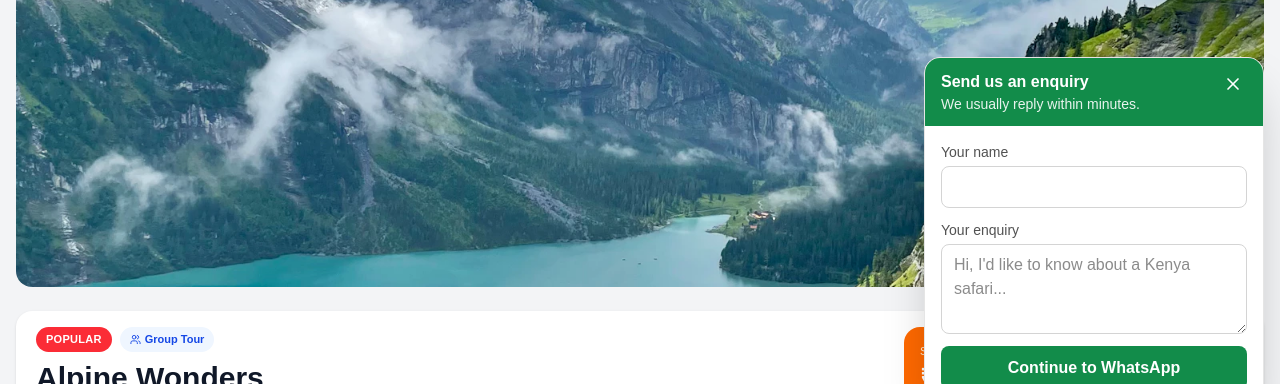
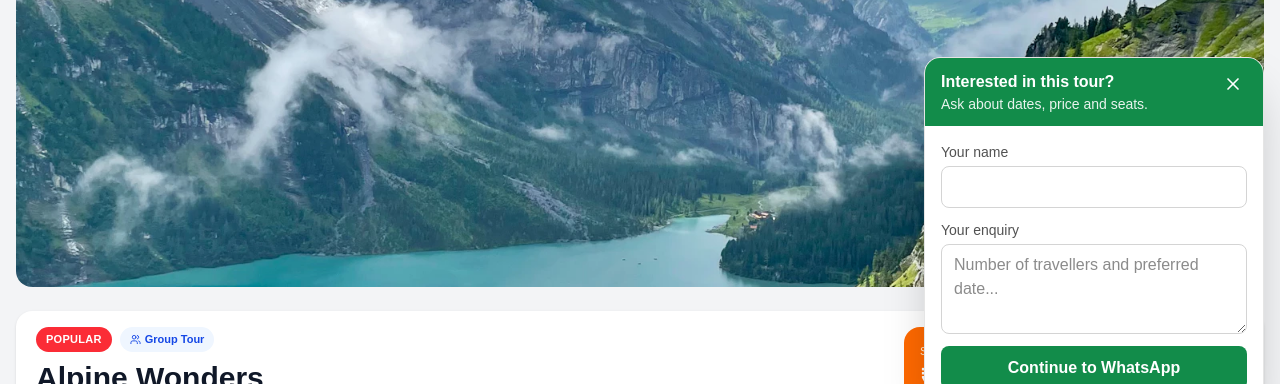
Before and after one commit to gettripgoofficial-ctrl/get-trip-go, a Next.js app: page /group-departures/alpine-wonders in a window 1280 px wide. Both pictures are taken after a click on the button "Chat on WhatsApp". Shown: the part 313-697 px from the top of the page. Built offline with nearby package versions, Linux system fonts and the light colour scheme; no server answers.

Commit message:
Customise WhatsApp popup per page

```diff
--- a/components/WhatsAppPopup.tsx
+++ b/components/WhatsAppPopup.tsx
@@ -1,26 +1,200 @@
 "use client";
 
-import { useEffect, useState, FormEvent } from "react";
+import { useEffect, useMemo, useState, FormEvent } from "react";
+import { usePathname } from "next/navigation";
 import { MessageCircle, X } from "lucide-react";
 
 const WA_NUMBER = process.env.NEXT_PUBLIC_WHATSAPP_NUMBER || "919667892504";
 
+type Ctx = {
+  heading: string;
+  sub: string;
+  placeholder: string;
+  intro: string;
+  includePage: boolean;
+  autoOpen: boolean;
+};
+
+const DEFAULT_CTX: Ctx = {
+  heading: "Send us an enquiry",
+  sub: "We usually reply within minutes.",
+  placeholder: "Hi, I'd like to know about...",
+  intro: "I have an enquiry.",
+  includePage: false,
+  autoOpen: true,
+};
+
+// First match wins. "detail" is used when the page is a single tour/article (path has 2+ parts).
+const RULES: { prefix: string; list: Partial<Ctx>; detail?: Partial<Ctx> }[] = [
+  {
+    prefix: "/kenya",
+    list: {
+      heading: "Planning a Kenya safari?",
+      sub: "Ask our Kenya team anything.",
+      placeholder: "Dates, budget, parks you want to see...",
+      intro: "I'm interested in a Kenya safari.",
+    },
+    detail: {
+      heading: "Questions about this guide?",
+      sub: "Our Kenya team can help plan your trip.",
+      placeholder: "Tell us what you'd like to know or plan...",
+      intro: "I was reading your Kenya guide and have a question.",
+      includePage: true,
+    },
+  },
+  {
+    prefix: "/group-departures",
+    list: {
+      heading: "Join a group tour",
+      sub: "Ask about dates, prices and availability.",
+      placeholder: "Which tour and month are you looking at?",
+      intro: "I'd like details about your group departures.",
+    },
+    detail: {
+      heading: "Interested in this tour?",
+      sub: "Ask about dates, price and seats.",
+      placeholder: "Number of travellers and preferred date...",
+      intro: "I'm interested in this group tour.",
+      includePage: true,
+    },
+  },
+  {
+    prefix: "/popular-destinations",
+    list: {
+      heading: "Find your destination",
+      sub: "Tell us where you want to go.",
+      placeholder: "Destination, dates and number of travellers...",
+      intro: "I'd like help choosing a holiday package.",
+    },
+    detail: {
+      heading: "Like this package?",
+      sub: "Get a quote for your dates.",
+      placeholder: "Travel dates and number of travellers...",
+      intro: "I'm interested in this holiday package.",
+      includePage: true,
+    },
+  },
+  {
+    prefix: "/theme-holidays",
+    list: {
+      heading: "Plan a theme holiday",
+      sub: "Honeymoon, family, adventure and more.",
+      placeholder: "What kind of trip are you planning?",
+      intro: "I'd like help planning a theme holiday.",
+    },
+    detail: {
+      heading: "Interested in this holiday?",
+      sub: "We'll tailor it to your dates and budget.",
+      placeholder: "Travel dates, budget and group size...",
+      intro: "I'm interested in this theme holiday.",
+      includePage: true,
+    },
+  },
+  {
+    prefix: "/customized-itineraries",
+    list: {
+      heading: "Build your own trip",
+      sub: "We'll design it around you.",
+      placeholder: "Where, when and what you want to do...",
+      intro: "I'd like a customised itinerary.",
+    },
+    detail: {
+      heading: "Want to customise this trip?",
+      sub: "Change days, hotels or activities.",
+      placeholder: "What would you like to change?",
+      intro: "I'd like to customise this itinerary.",
+      includePage: true,
+    },
+  },
+  {
+    prefix: "/flights",
+    list: {
+      heading: "Need help with flights?",
+      sub: "Fares, changes and group bookings.",
+      placeholder: "From, to and travel dates...",
+      intro: "I need help with a flight booking.",
+    },
+  },
+  {
+    prefix: "/hotels",
+    list: {
+      heading: "Need a hotel?",
+      sub: "Tell us the city and dates.",
+      placeholder: "City, dates and number of guests...",
+      intro: "I need help with a hotel booking.",
+    },
+  },
+  {
+    prefix: "/visa",
+    list: {
+      heading: "Visa questions?",
+      sub: "We help with applications and documents.",
+      placeholder: "Which country and when are you travelling?",
+      intro: "I need help with a visa.",
+    },
+  },
+  {
+    prefix: "/offers",
+    list: {
+      heading: "Interested in an offer?",
+      sub: "Ask before the deal ends.",
+      placeholder: "Which offer are you looking at?",
+      intro: "I'd like to know about your current offers.",
+      includePage: true,
+    },
+  },
+  {
+    prefix: "/contact",
+    list: {
+      heading: "Talk to us now",
+      sub: "Faster than filling in a form.",
+      placeholder: "How can we help?",
+      intro: "I'd like to get in touch.",
+    },
+  },
+  // Legal and utility pages: show the button but don't pop open on its own.
+  { prefix: "/privacy", list: { autoOpen: false } },
+  { prefix: "/terms", list: { autoOpen: false } },
+  { prefix: "/cookies", list: { autoOpen: false } },
+];
+
+function getContext(pathname: string): Ctx {
+  const parts = pathname.split("/").filter(Boolean);
+  const rule = RULES.find((r) => pathname === r.prefix || pathname.startsWith(r.prefix + "/"));
+  if (!rule) return DEFAULT_CTX;
+  const isDetail = parts.length >= 2;
+  return { ...DEFAULT_CTX, ...rule.list, ...(isDetail && rule.detail ? rule.detail : {}) };
+}
+
 export default function WhatsAppPopup() {
+  const pathname = usePathname() || "/";
+  const ctx = useMemo(() => getContext(pathname), [pathname]);
+
   const [open, setOpen] = useState(false);
   const [name, setName] = useState("");
   const [message, setMessage] = useState("");
 
+  // New page: close the form and clear the message.
   useEffect(() => {
+    setOpen(false);
+    setMessage("");
+  }, [pathname]);
+
+  // Auto-open once per visit after 8 seconds, only on pages that allow it.
+  useEffect(() => {
+    if (!ctx.autoOpen) return;
     const timer = setTimeout(() => {
       try {
         if (!sessionStorage.getItem("wa-seen")) {
           setOpen(true);
           sessionStorage.setItem("wa-seen", "1");
         }
-      } catch {}
+      } catch {
+        /* storage unavailable */
+      }
     }, 8000);
     return () => clearTimeout(timer);
-  }, []);
+  }, [ctx.autoOpen, pathname]);
 
   useEffect(() => {
     const onKey = (e: KeyboardEvent) => e.key === "Escape" && setOpen(false);
@@ -30,8 +204,15 @@ export default function WhatsAppPopup() {
 
   function handleSubmit(e: FormEvent) {
     e.preventDefault();
-    const text = `Hello, my name is ${name.trim()}.\n${message.trim()}\n\n(Sent from: ${window.location.href})`;
-    window.open(`https://wa.me/${WA_NUMBER}?text=${encodeURIComponent(text)}`, "_blank", "noopener");
+    const title = document.title.replace(/\s*[|\-–—]\s*Get Trip Go\s*$/i, "").trim();
+    const lines = [`Hello, my name is ${name.trim()}.`, ctx.intro];
+    if (ctx.includePage && title) lines.push(`Page: ${title}`);
+    lines.push("", message.trim(), "", `(Sent from: ${window.location.href})`);
+    window.open(
+      `https://wa.me/${WA_NUMBER}?text=${encodeURIComponent(lines.join("\n"))}`,
+      "_blank",
+      "noopener"
+    );
     setOpen(false);
     setMessage("");
   }
@@ -46,8 +227,8 @@ export default function WhatsAppPopup() {
         >
           <div className="flex items-start justify-between gap-3 bg-[#128c4a] px-4 py-3 text-white">
             <div>
-              <p className="text-base font-semibold">Send us an enquiry</p>
-              <p className="text-sm opacity-90">We usually reply within minutes.</p>
+              <p className="text-base font-semibold">{ctx.heading}</p>
+              <p className="text-sm opacity-90">{ctx.sub}</p>
             </div>
             <button type="button" onClick={() => setOpen(false)} aria-label="Close" className="rounded p-1 hover:bg-white/20">
               <X size={20} />
@@ -71,7 +252,7 @@ export default function WhatsAppPopup() {
                 onChange={(e) => setMessage(e.target.value)}
                 required
                 rows={3}
-                placeholder="Hi, I'd like to know about a Kenya safari..."
+                placeholder={ctx.placeholder}
                 className="resize-y rounded-lg border border-neutral-300 px-3 py-2 text-base text-neutral-900"
               />
             </label>
```
